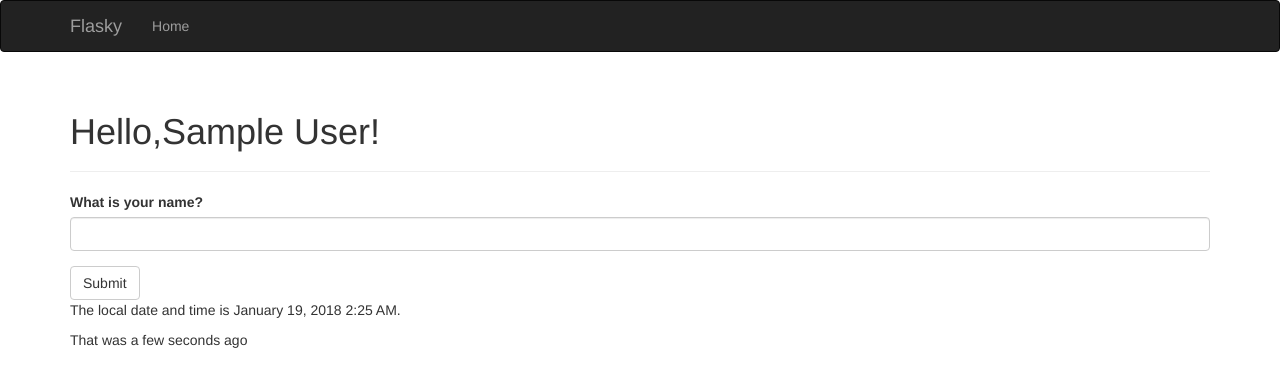
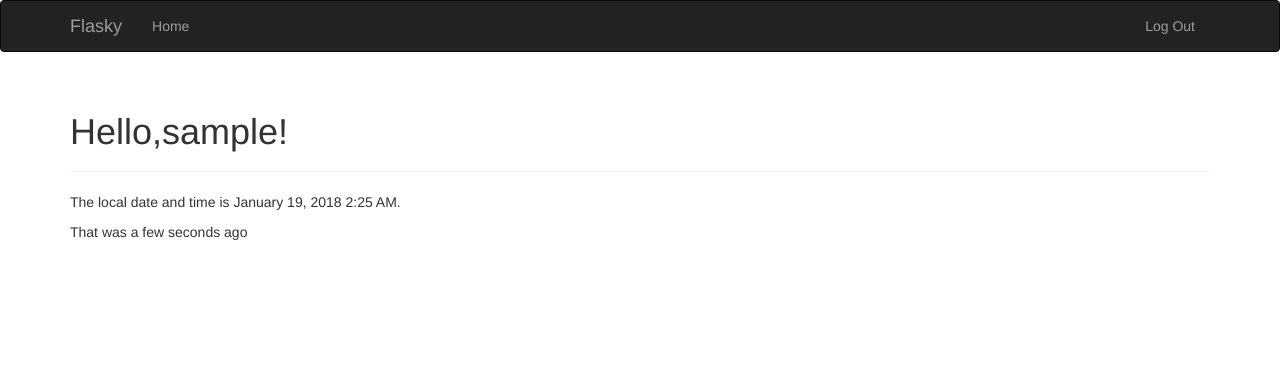
Before and after one commit to navyjt/flask_web_test, a Flask app: page / in a window 1280 px wide. Shown: the top 387 px of the page. Run offline with Flask 2, Linux system fonts and the light colour scheme; the visitor is signed in with stand-in values (Sample User, id 1); data comes from the database, SQL or seed files in the repository; some libraries are stand-ins or nearby versions.

Commit message:
修改登录login模块

```diff
--- a/app/main/views.py
+++ b/app/main/views.py
@@ -7,22 +7,6 @@ from .forms import NameForm
 from datetime import datetime
 
 
-@main.route('/', methods=['GET', 'POST'])
+@main.route('/')
 def index():
-    form = NameForm()
-    if form.validate_on_submit():
-        user = User.query.filter_by(username=form.name.data).first()
-        if user is None:
-            user = User(username=form.name.data)
-            db.session.add(user)
-            session['known'] = False
-            if current_app.config['FLASKY_ADMIN']:
-                send_email(current_app.config['FLASKY_ADMIN'], '新用户加入',
-                           'mail/new_user', user=user)
-        else:
-            session['known'] = True
-        session['name'] = form.name.data
-        return redirect(url_for('.index'))
-    return render_template('index.html',
-                           form=form, name=session.get('name'),
-                           known=session.get('known', False),current_time=datetime.utcnow())
+    return render_template('index.html',current_time=datetime.utcnow())
--- a/app/models.py
+++ b/app/models.py
@@ -1,5 +1,7 @@
+from werkzeug.security import generate_password_hash, check_password_hash
 from . import db
-
+from . import loginmanager
+from flask_login import UserMixin
 
 class Role(db.Model):
     __tablename__ = 'roles'
@@ -11,11 +13,28 @@ class Role(db.Model):
         return '<Role %r>' % self.name
 
 
-class User(db.Model):
+class User(UserMixin,db.Model):
     __tablename__ = 'users'
     id = db.Column(db.Integer, primary_key=True)
+    email = db.Column(db.String(64),unique = True,index=True)
     username = db.Column(db.String(64), unique=True, index=True)
+    password_hash = db.Column(db.String(128))
     role_id = db.Column(db.Integer, db.ForeignKey('roles.id'))
+
+    @property
+    def password(self):
+        raise AttributeError('password cannot be read')
+
+    @password.setter
+    def password(self,password):
+        self.password_hash = generate_password_hash(password)
+
+    def verify_password(self,password):
+        return check_password_hash(self.password_hash,password)
 
     def __repr__(self):
         return '<User %r>' % self.username
+
+@loginmanager.user_loader
+def load_user(user_id):
+    return User.query.get(int(user_id))
--- a/app/templates/base.html
+++ b/app/templates/base.html
@@ -22,8 +22,15 @@
 		</div>
 		<div class="navbar-collapse collapse">
 			<ul class="nav navbar-nav">
-				<li><a href="/">Home</a></li>
+				<li><a href="{{ url_for('main.index') }}">Home</a></li>
 			</ul>
+			<ul class="nav navbar-nav navbar-right">
+                {% if current_user.is_authenticated %}
+                <li><a href="{{ url_for('auth.logout') }}">Log Out</a></li>
+                {% else %}
+                <li><a href="{{ url_for('auth.login') }}">Log In</a></li>
+                {% endif %}
+            </ul>
 		</div>
 	</div>
 </div>
--- a/app/templates/index.html
+++ b/app/templates/index.html
@@ -1,12 +1,10 @@
 {% extends "base.html" %}
 {% import "bootstrap/wtf.html" as wtf %}
-
 {% block title %}Flask{% endblock %}
 {% block page_content %}
 <div class = "page-header">
-	<h1> Hello,{% if name %}{{ name }}{% else %}Stranger{% endif %}!</h1>
+	<h1> Hello,{% if current_user.is_authenticated %}{{ current_user.username }}{% else %}Stranger{% endif %}!</h1>
 </div>
-{{wtf.quick_form(form)}}
 
 <p>The local date and time is {{ moment(current_time).format('LLL') }}.</p>
 <p>That was {{ moment(current_time).fromNow(refresh=True) }}</p>
```
Also changed, not shown: app/__init__.py (+11 -0 lines).
